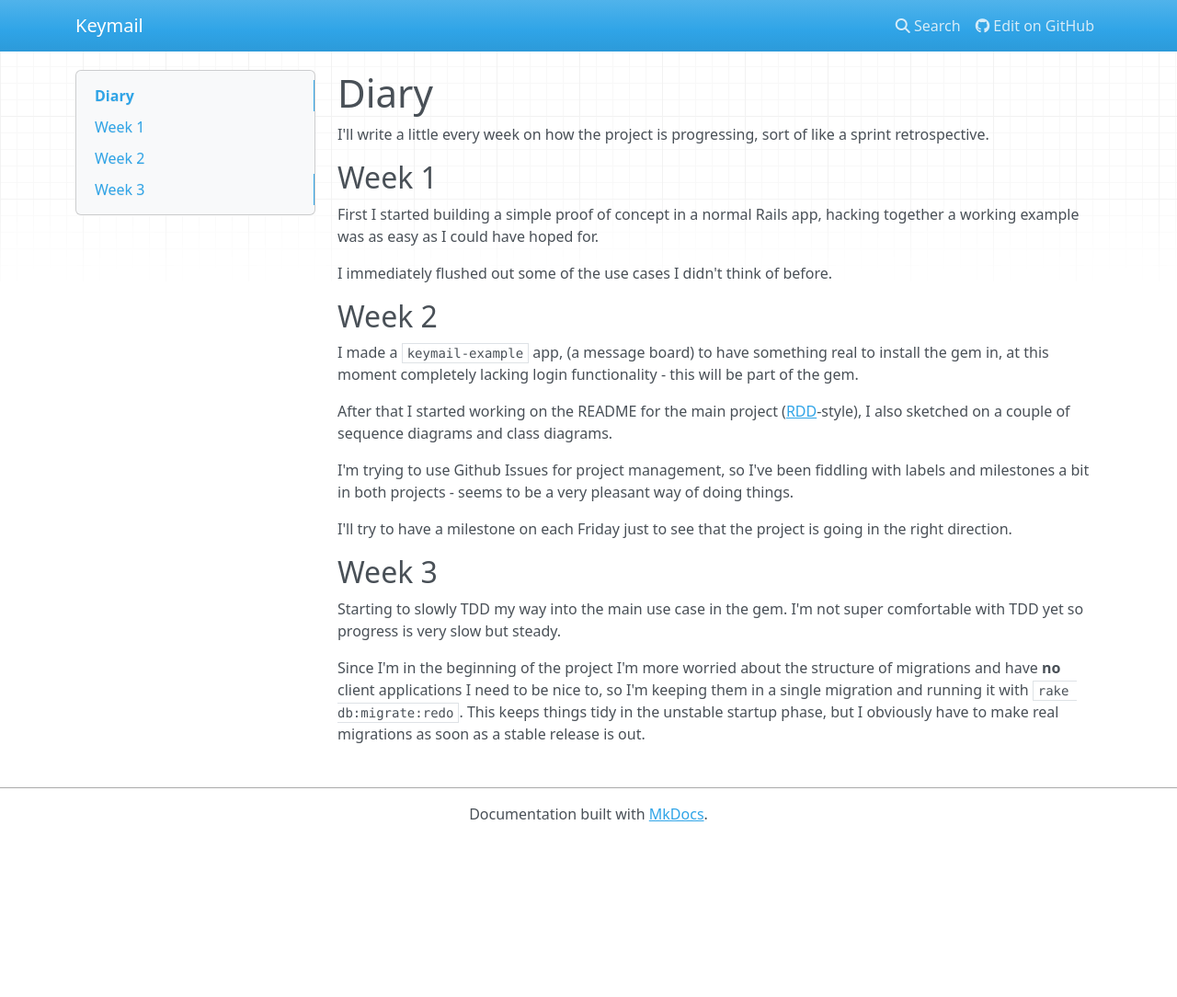
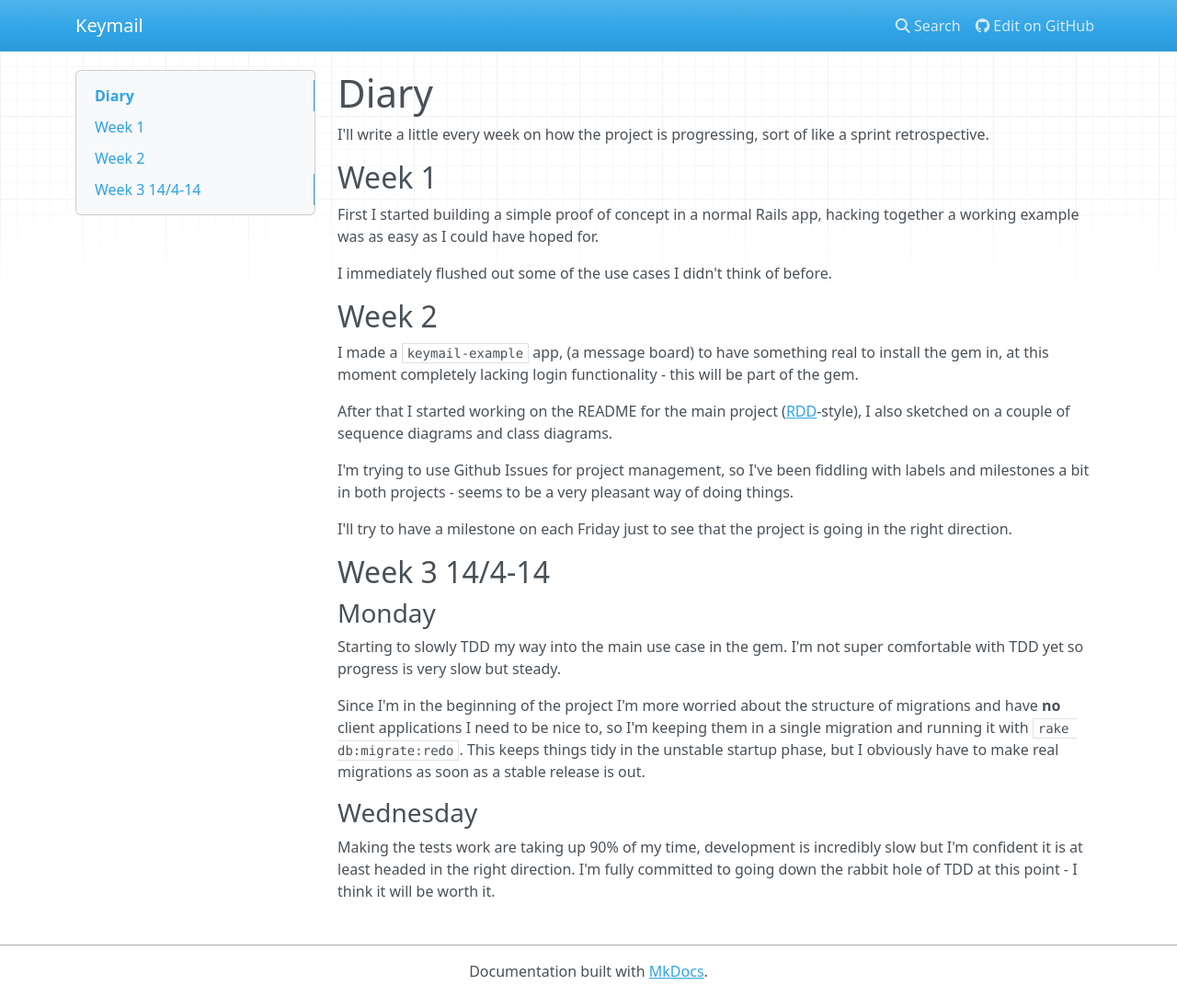
Before and after one commit to jsborjesson/keymail, an MkDocs documentation site: the page built from docs/dev/diary.md, in a window 1280 px wide and 1084 px high. Shown: the whole window at 92% size. Built offline with MkDocs 1.6.1, drawn with Linux system fonts in a browser that asks for light colours; nearby versions of some CDN libraries; old or Windows-style settings are respelled for this version of MkDocs.

Commit message:
Diary update

```diff
--- a/docs/dev/diary.md
+++ b/docs/dev/diary.md
@@ -27,7 +27,9 @@ way of doing things.
 I'll try to have a milestone on each Friday just to see that the project is
 going in the right direction.
 
-## Week 3
+## Week 3 14/4-14
+
+### Monday
 
 Starting to slowly TDD my way into the main use case in the gem. I'm not super comfortable
 with TDD yet so progress is very slow but steady.
@@ -37,3 +39,9 @@ migrations and have **no** client applications I need to be nice to, so I'm
 keeping them in a single migration and running it with `rake db:migrate:redo`.
 This keeps things tidy in the unstable startup phase, but I obviously have to
 make real migrations as soon as a stable release is out.
+
+### Wednesday
+
+Making the tests work are taking up 90% of my time, development is incredibly slow but
+I'm confident it is at least headed in the right direction. I'm fully committed to going
+down the rabbit hole of TDD at this point - I think it will be worth it.
```
